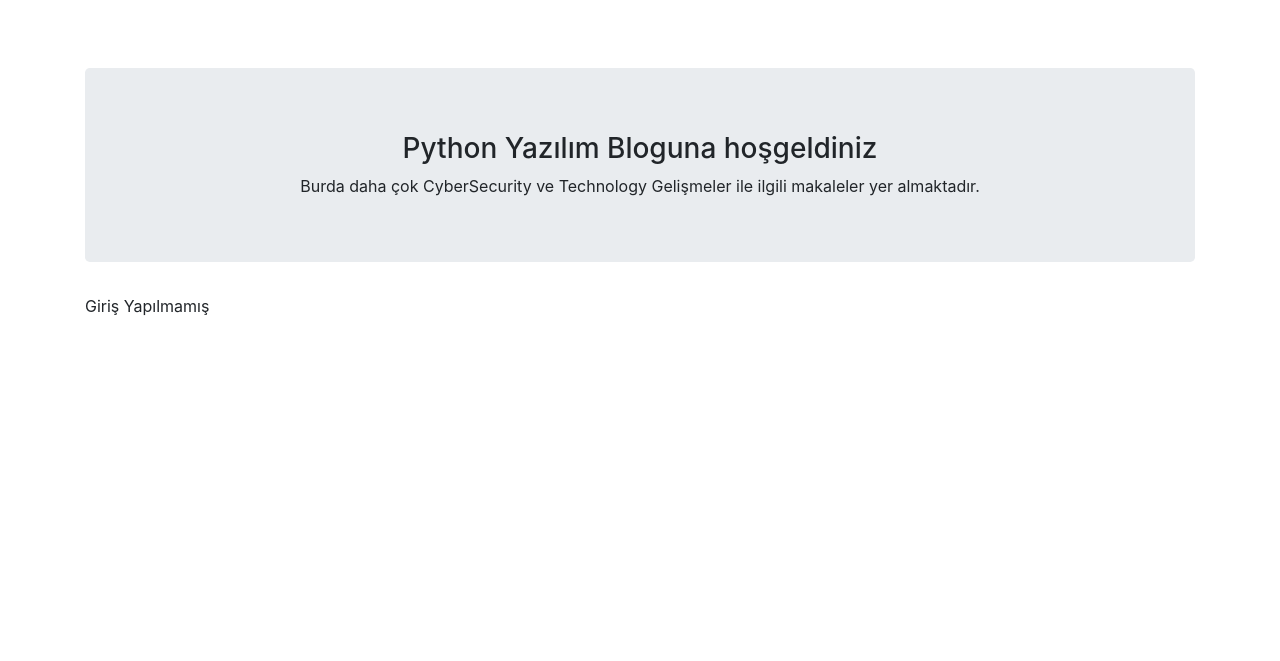
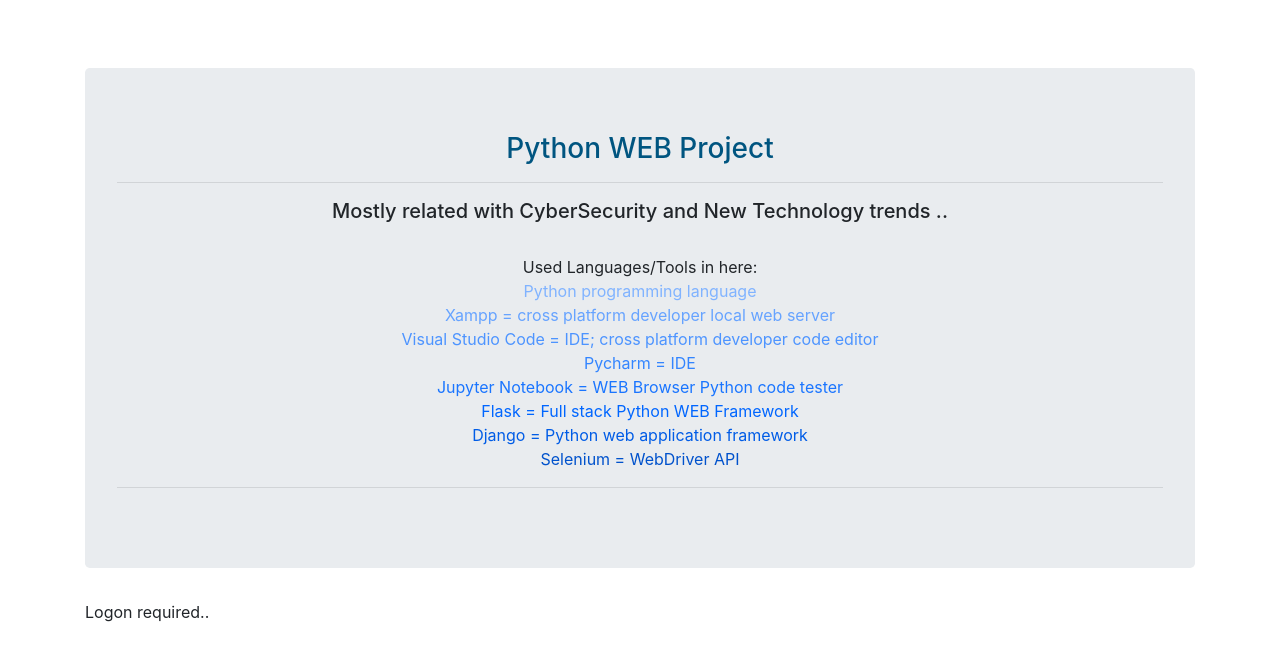
Before and after one commit to xramm57/django-blog-app, a Django app: page / in a window 1280 px wide. Shown: the part 56-717 px from the top of the page. Run offline with Django 3.2, Linux system fonts and the light colour scheme; some libraries are stand-ins or nearby versions.

Commit message:
Update index.html

```diff
--- a/templates/index.html
+++ b/templates/index.html
@@ -2,8 +2,21 @@
 {% block body %}
 
 <div class="jumbotron text-center">
-    <h3> Python Yazılım Bloguna hoşgeldiniz</h3>
-    Burda daha çok CyberSecurity ve Technology Gelişmeler ile ilgili makaleler yer almaktadır.
+    <h3><font color="#005580"> Python WEB Project </font></h3>
+    <hr>
+    <h5>Mostly related with CyberSecurity and New Technology trends ..</h5>
+
+    <br>Used Languages/Tools in here:
+
+    <br><font color="#80b3ff">Python programming language</font>
+    <br><font color="#66a3ff">Xampp = cross platform developer local web server</font>
+    <br><font color="#4d94ff">Visual Studio Code = IDE; cross platform developer code editor</font>
+    <br><font color="#3385ff">Pycharm = IDE</font>
+    <br><font color="#1a75ff">Jupyter Notebook = WEB Browser Python code tester</font>
+    <br><font color="#0066ff">Flask = Full stack Python WEB Framework</font>
+    <br><font color="#005ce6">Django = Python web application framework</font>
+    <br><font color="#0052cc">Selenium = WebDriver API</font>
+    <hr>
 </div>
 
 <p>
@@ -11,7 +24,7 @@
     Logon User: {{request.user.username}}
 
     {% else %}
-    Giriş Yapılmamış
+    Logon required..
     {% endif %}
 </p>
 {% endblock %}
```
